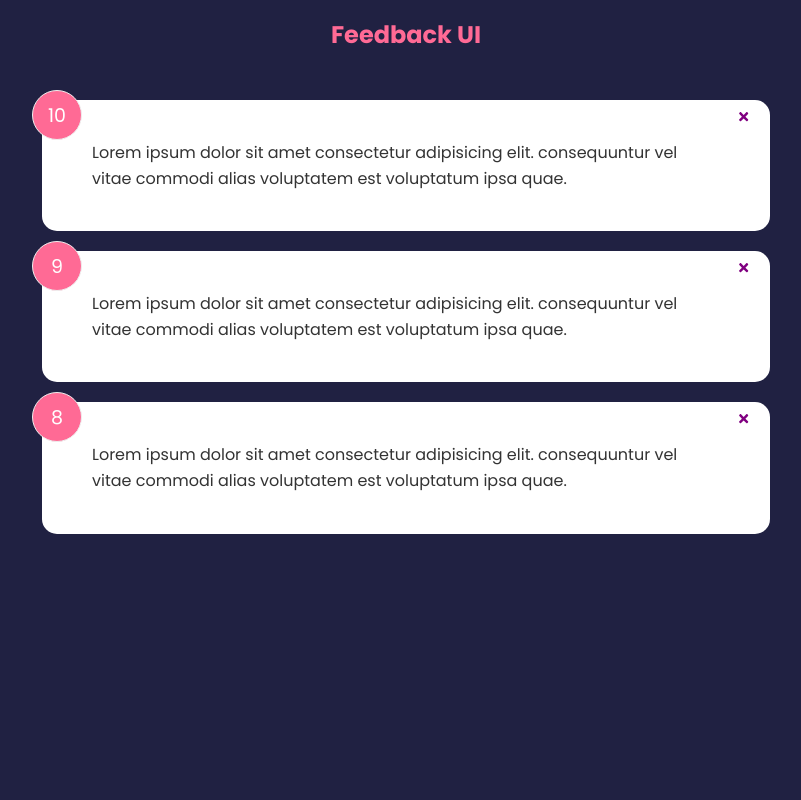
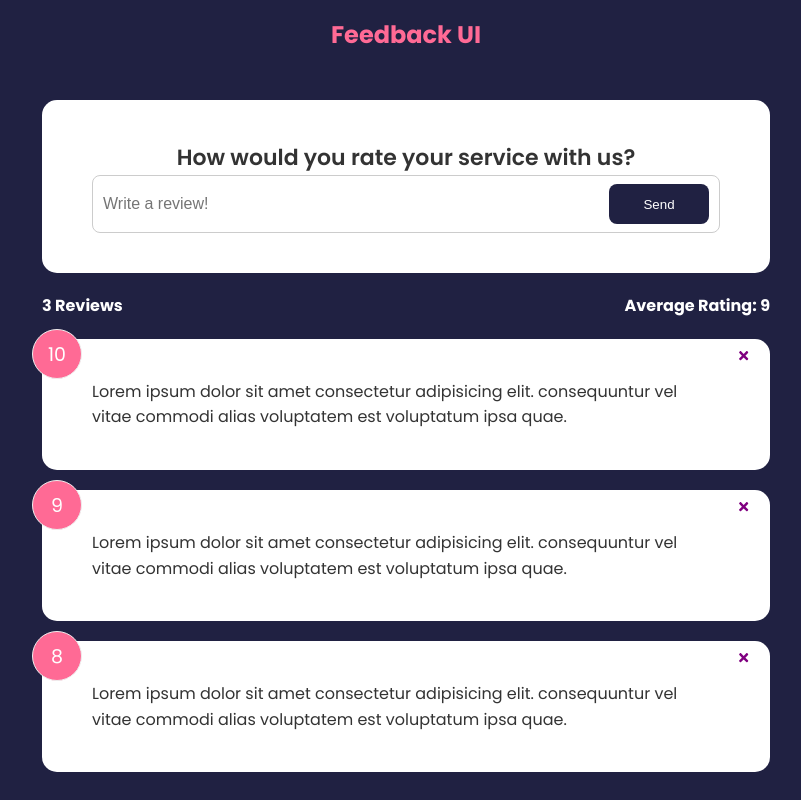
Before and after one commit to JacksonLeb/FeedbackApp, a React (Create React App) app: page / in a window 1280 px wide. Shown: the whole page, without its empty margins (234-1035 px from the left). Built offline with nearby package versions, Linux system fonts and the light colour scheme.

Commit message:
added forms for adding reviews and feedback, adn also metrics for total number of reviews and average review rating

```diff
--- a/src/App.js
+++ b/src/App.js
@@ -2,6 +2,8 @@
 import Header from './components/Header'
 import FeedbackList from './components/FeedbackList'
 import FeedbackData from './data/FeedbackData'
+import FeedbackStats from './components/FeedbackStats'
+import FeedbackForm from './components/FeedbackForm'
 import Card from './components/shared/Card'
 
 
@@ -19,6 +21,8 @@
     <>
       <Header />
       <div className='container'>
+        <FeedbackForm />
+        <FeedbackStats feedback={feedback} />
         <FeedbackList feedback={feedback}
         handleDelete={deleteFeedback}/>
       </div>
--- /dev/null
+++ b/src/components/FeedbackForm.jsx
@@ -0,0 +1,32 @@
+import React from 'react'
+import Card from './shared/Card'
+import Button from './shared/Button'
+import {useState} from 'react'
+
+function FeedbackForm() {
+    const [text, setText] = useState('')
+
+    const handleTextChange = (e) => {
+        setText(e.target.value)
+    }
+
+  return (
+    <Card>
+        <form>
+            <h2>How would you rate your service with us?</h2>
+            {/* @todo - rating select component*/}
+            <div className='input-group'>
+                <input onChange={handleTextChange}
+                type="text"
+                placeholder='Write a review!'
+                value={text}/>
+                <Button type='submit'>
+                    Send
+                </Button>
+            </div>
+        </form>
+    </Card>
+  )
+}
+
+export default FeedbackForm
--- /dev/null
+++ b/src/components/FeedbackStats.jsx
@@ -0,0 +1,24 @@
+import React from 'react'
+import PropTypes from 'prop-types'
+
+function FeedbackStats({feedback}) {
+    //calculate rating averag
+    let average = feedback.reduce((acc, curr) => {
+        return acc + curr.rating
+    }, 0) / feedback.length
+
+    average = average.toFixed(1).replace(/[.,]0$/, '')
+
+
+  return (
+    <div className='feedback-stats'>
+        <h4>{feedback.length} Reviews</h4>
+        <h4>Average Rating: {isNaN(average) ? 0: average}</h4>
+    </div>
+  )
+}
+
+FeedbackStats.propTypes = {
+    feedback: PropTypes.array.isRequired,
+}
+export default FeedbackStats
--- /dev/null
+++ b/src/components/shared/Button.jsx
@@ -0,0 +1,29 @@
+import React from 'react'
+import PropTypes from 'prop-types'
+
+function Button({children, version, type, isDisabled}) {
+    const versionType = "btn-" + version
+  return (
+    <button type={type}
+    disabled={isDisabled}
+    className={versionType}>
+        {children}
+    </button>
+  )
+}
+
+Button.defaultProps = {
+    version: 'primary',
+    type: 'button',
+    isDisabled: 'false',
+
+}
+
+Button.propTypes = {
+    children: PropTypes.node.isRequired,
+    version: PropTypes.string,
+    type: PropTypes.string,
+    isDisabled: PropTypes.bool,
+}
+
+export default Button
--- a/src/index.css
+++ b/src/index.css
@@ -157,10 +157,22 @@
 
 .btn-primary {
   background-color: #202142;
+  border: 0;
+  border-radius: 8px;
+  color: #fff;
+  width: 100px;
+  height: 40px;
+  cursor: pointer;
 }
 
 .btn-secondary {
   background: #ff6a95;
+  border: 0;
+  border-radius: 8px;
+  color: #fff;
+  width: 100px;
+  height: 40px;
+  cursor: pointer;
 }
 
 .btn:hover {
```
